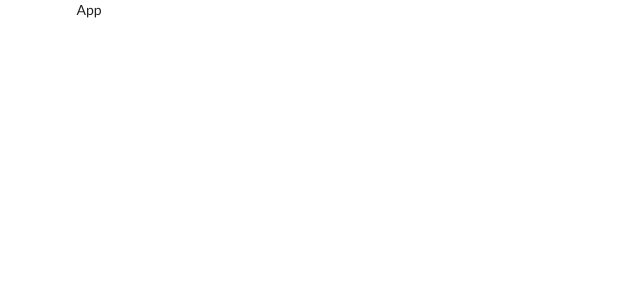
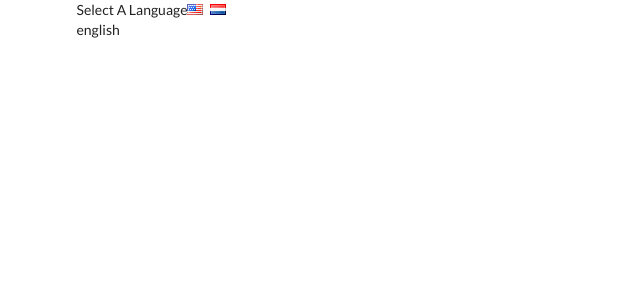
Before and after one commit to jtkp66/translator-react-context, a React (Create React App) app: page / in a window 1280 px wide. Shown: the top 300 px of the page, without its empty margins (0-640 px from the left). Built offline with nearby package versions, Linux system fonts and the light colour scheme.

Commit message:
Added functionality to select language by clicking on the flags.

```diff
--- a/src/components/App.js
+++ b/src/components/App.js
@@ -1,12 +1,23 @@
 import React, { Component } from 'react'
 
 class App extends Component {
+  state = { language: 'english' };
+
+  onLanguageChange = language => {
+    this.setState({ language });
+  };
+
   render() {
     return (
       <div className="ui container">
-        App
+        <div>
+          Select A Language
+          <i className="flag us" onClick={() => this.onLanguageChange('english')} />
+          <i className="flag nl" onClick={() => this.onLanguageChange('dutch')} />
+        </div>
+        {this.state.language}
       </div>
-    )
+    );
   }
 }
 
```
